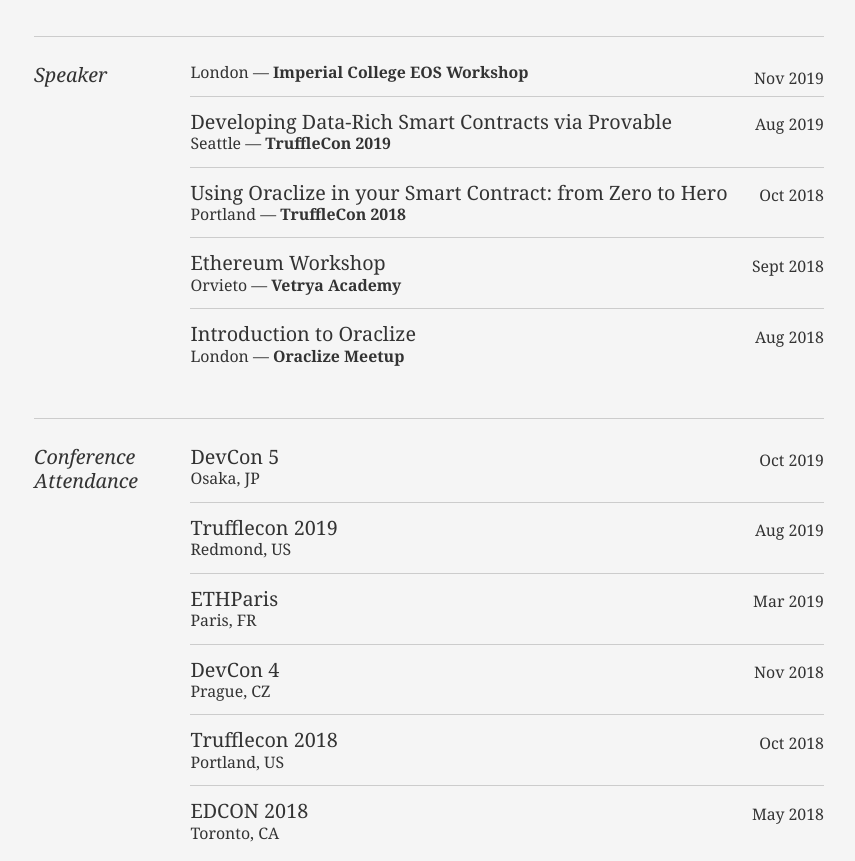
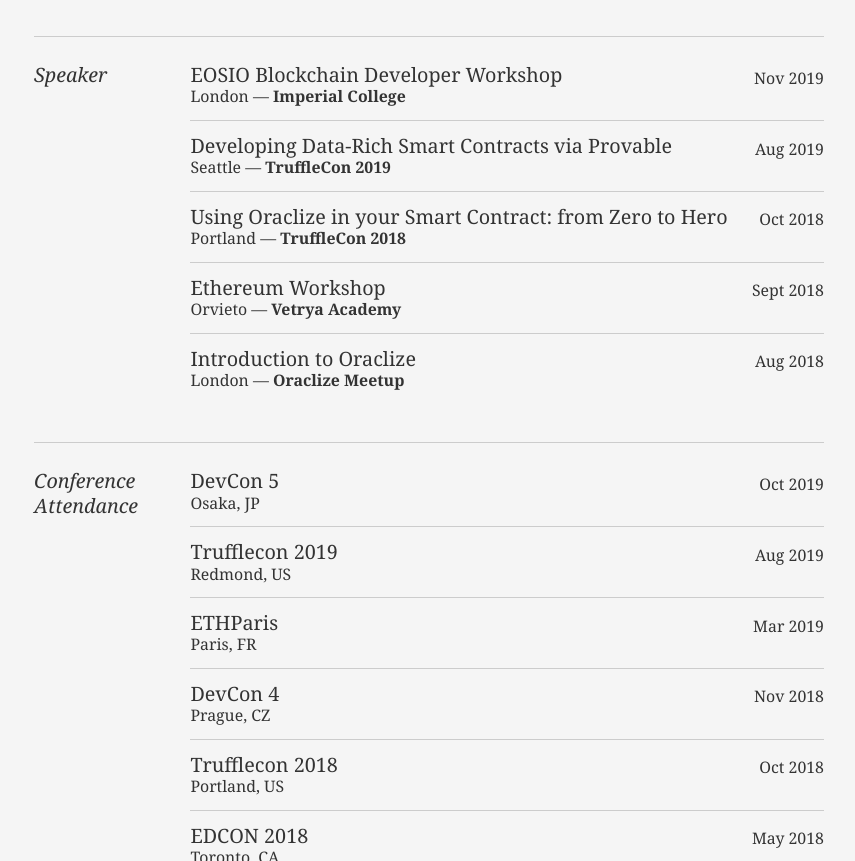
Before and after one commit to riccardopersiani/riccardopersiani.github.io, a plain HTML site: page index.html in a window 1280 px wide. Shown: the part 2705-3566 px from the top of the page, without its empty margins (211-1066 px from the left). Drawn offline with Linux system fonts and the light colour scheme.

Commit message:
add EOS workshop title

```diff
--- a/index.html
+++ b/index.html
@@ -293,8 +293,8 @@
                 </div>
                 <div class="yui-u">
                   <div class="job">
-                    <h2></h2>
-                    <h3>London &mdash; <strong>Imperial College EOS Workshop</strong> </h3>
+                    <h2>EOSIO Blockchain Developer Workshop</h2>
+                    <h3>London &mdash; <strong>Imperial College</strong> </h3>
                     <h4>Nov 2019</h4>
                   </div>
                   <div class="job">
```
